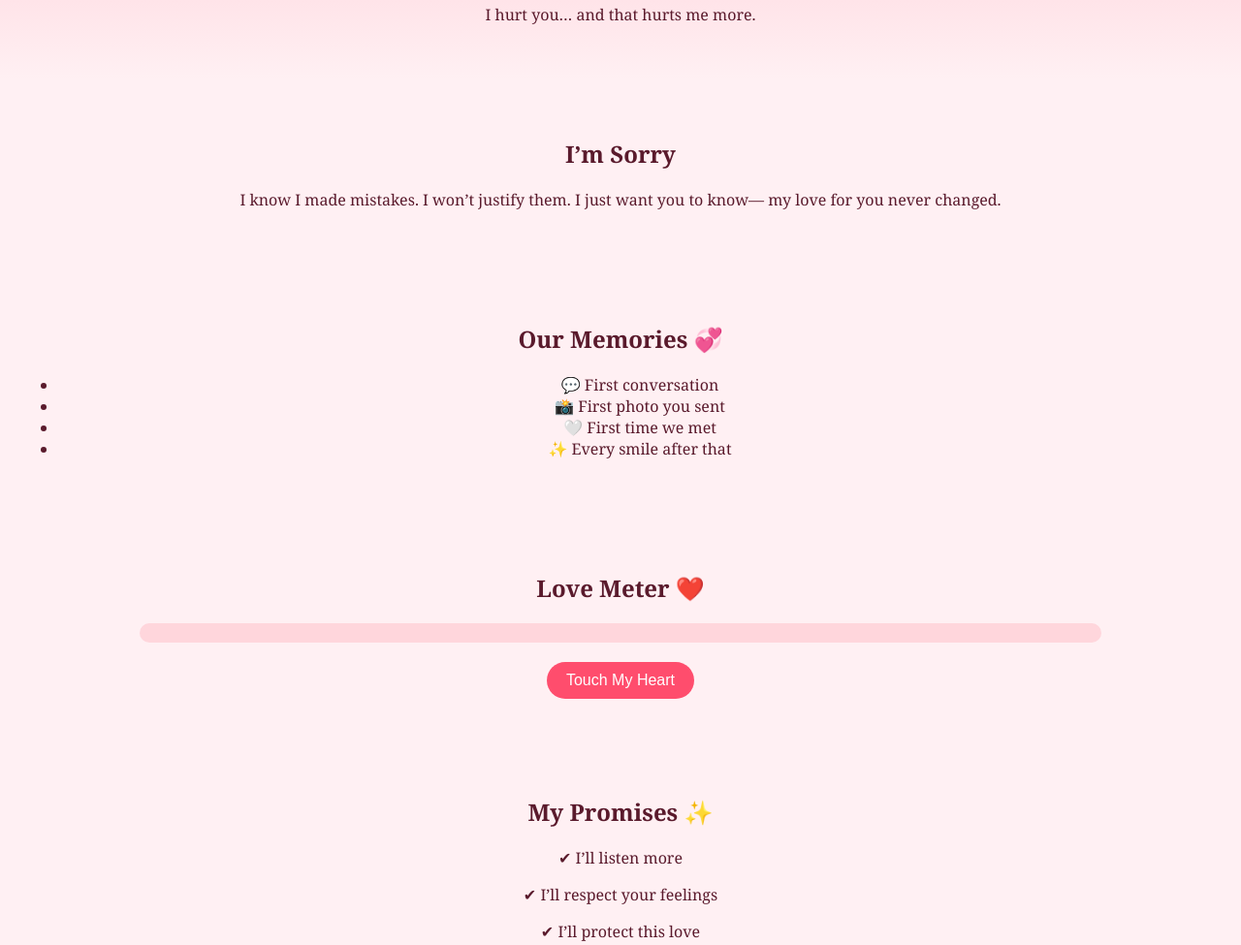
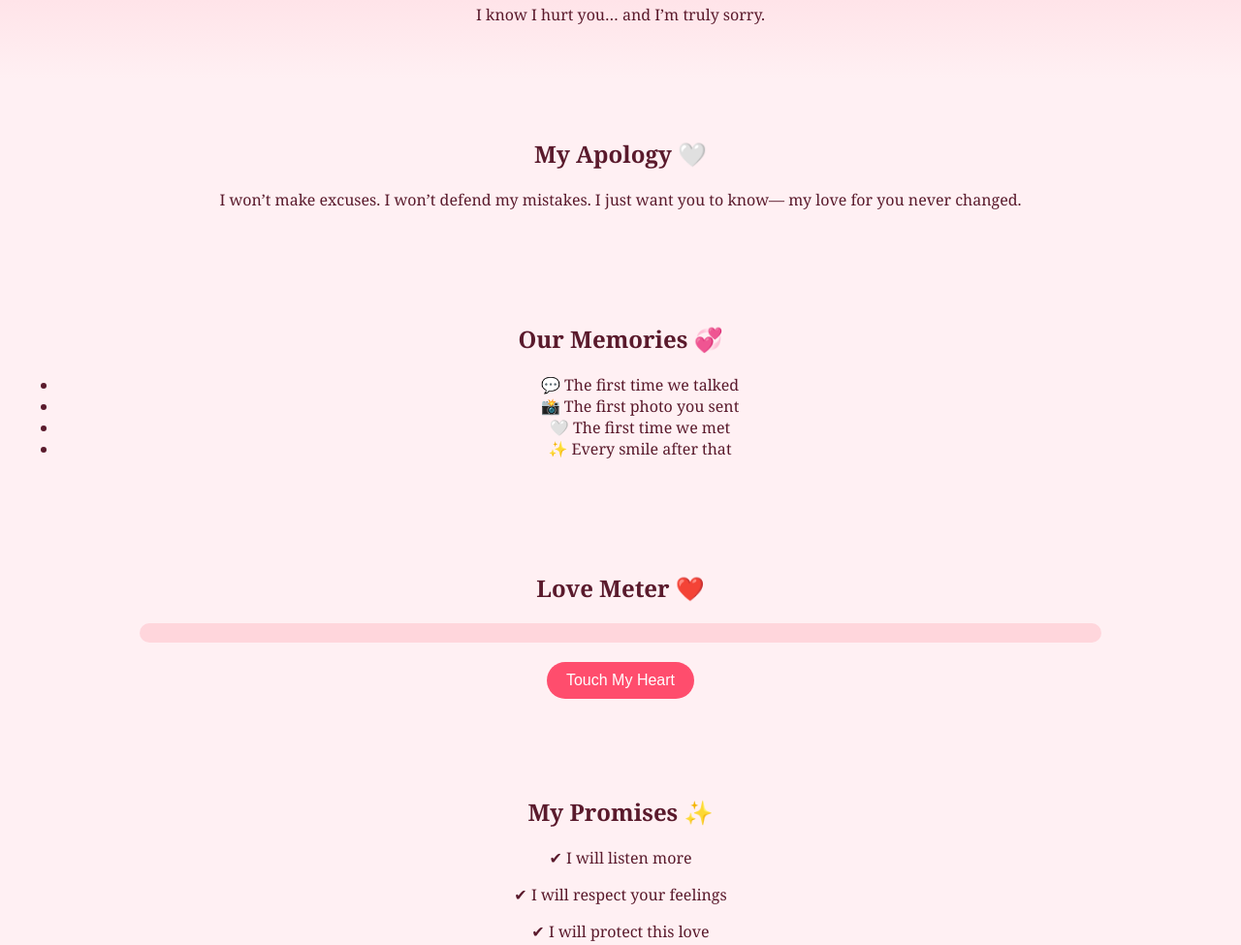
Before and after one commit to mksabbirrahman/love-apology, a plain HTML site: page index.html in a window 1280 px wide. Shown: the part 157-1132 px from the top of the page at 97% size. Drawn offline with Linux system fonts and the light colour scheme.

Commit message:
Update text and structure in index.html

```diff
--- a/index.html
+++ b/index.html
@@ -3,20 +3,24 @@
 <head>
   <meta charset="UTF-8">
   <title>From My Heart</title>
+
+  <!-- MOBILE RESPONSIVE -->
+  <meta name="viewport" content="width=device-width, initial-scale=1.0">
+
   <link rel="stylesheet" href="style.css">
 </head>
 <body>
 
 <section class="hero">
   <h1>Elmyra 🌸</h1>
-  <p>I hurt you… and that hurts me more.</p>
+  <p>I know I hurt you… and I’m truly sorry.</p>
 </section>
 
 <section class="apology">
-  <h2>I’m Sorry</h2>
+  <h2>My Apology 🤍</h2>
   <p>
-    I know I made mistakes.
-    I won’t justify them.
+    I won’t make excuses.
+    I won’t defend my mistakes.
     I just want you to know—
     my love for you never changed.
   </p>
@@ -25,9 +29,9 @@
 <section class="timeline">
   <h2>Our Memories 💞</h2>
   <ul>
-    <li>💬 First conversation</li>
-    <li>📸 First photo you sent</li>
-    <li>🤍 First time we met</li>
+    <li>💬 The first time we talked</li>
+    <li>📸 The first photo you sent</li>
+    <li>🤍 The first time we met</li>
     <li>✨ Every smile after that</li>
   </ul>
 </section>
@@ -42,13 +46,13 @@
 
 <section class="promise">
   <h2>My Promises ✨</h2>
-  <p>✔ I’ll listen more</p>
-  <p>✔ I’ll respect your feelings</p>
-  <p>✔ I’ll protect this love</p>
+  <p>✔ I will listen more</p>
+  <p>✔ I will respect your feelings</p>
+  <p>✔ I will protect this love</p>
 </section>
 
 <section class="forgive">
-  <button onclick="forgive()">Forgive Me?</button>
+  <button class="forgive-btn" onclick="forgive()">Forgive Me?</button>
   <p id="message"></p>
 </section>
 
```
